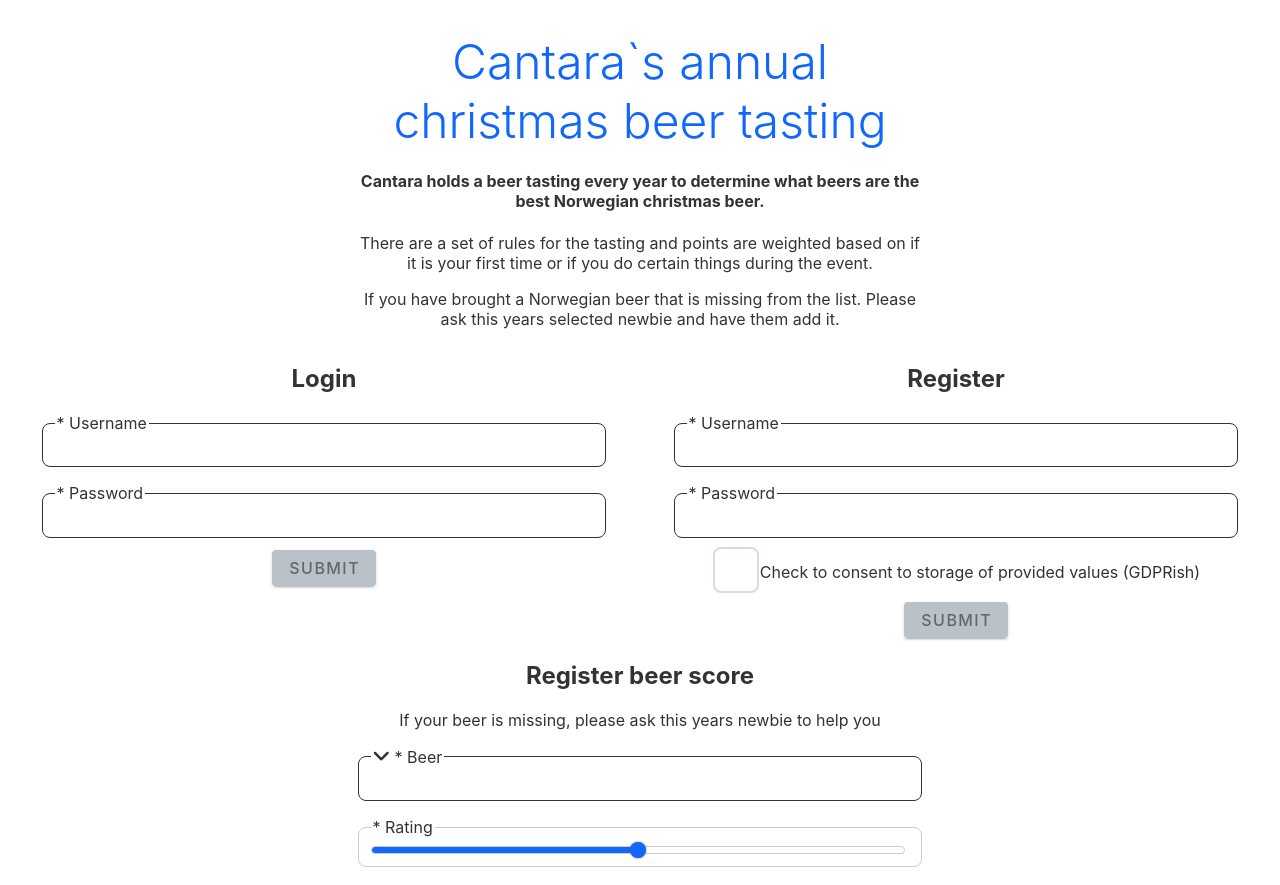
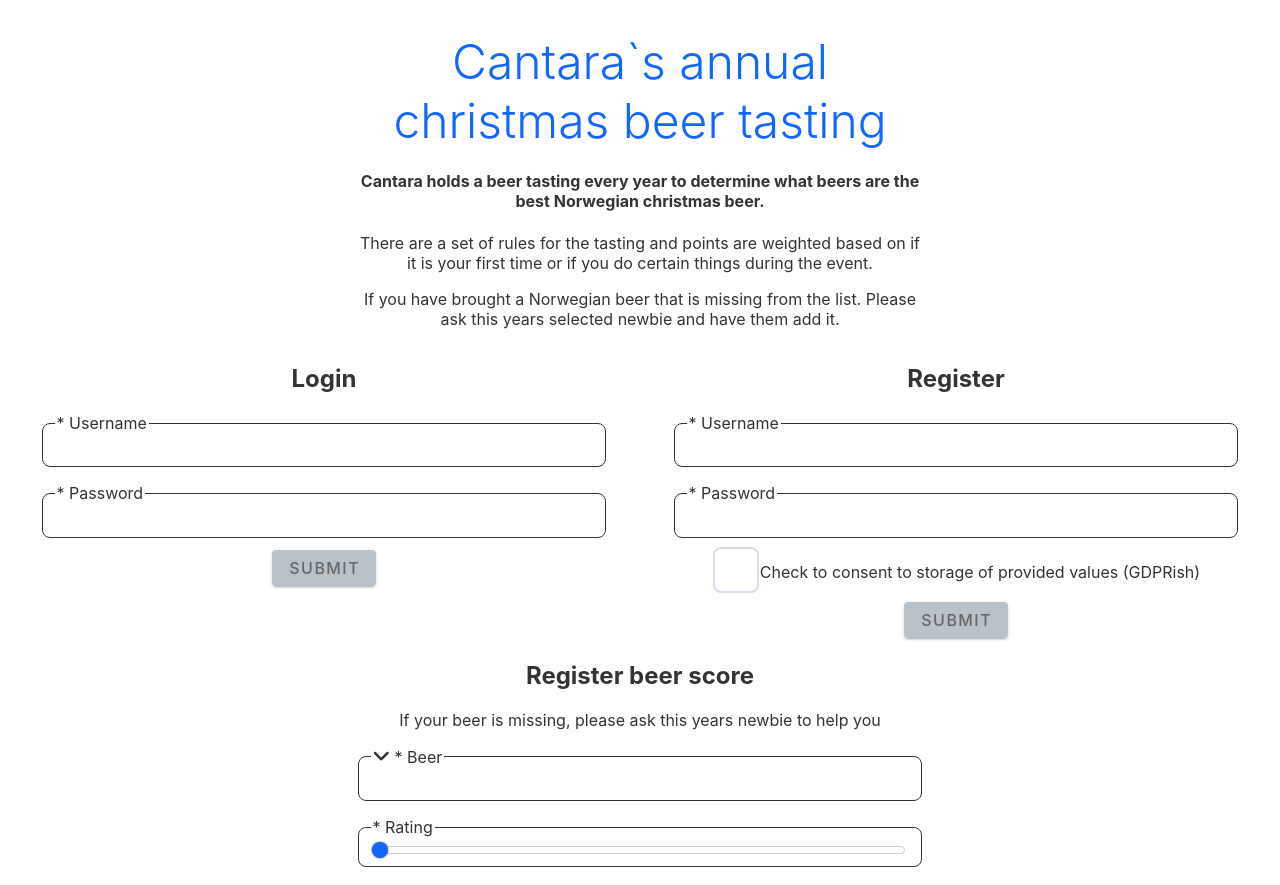
Before and after one commit to Cantara/cantara-annual-christmasbeer, a Svelte app in the folder frontend/: page / in a window 1280 px wide. Shown: the top 885 px of the page. Built offline with nearby package versions, Linux system fonts and the light colour scheme.

Commit message:
Fixing slider

```diff
--- a/frontend/src/components/Slider.svelte
+++ b/frontend/src/components/Slider.svelte
@@ -1,13 +1,18 @@
 <script>
   export let min_height = "4.4em";
   export let label = ""
-  export let value;
+  export let value = 0;
   export let required = false;
   export let downarrow = false;
   export let min = 0;
   export let max = 100;
   export let valid = false;
   let visible = false;
+  let self;
+
+  function scale(value) {
+    return 100 * ((value - min) / (max - min));
+  }
 
 $: {
   if (required && value < min) {
@@ -18,19 +23,27 @@ $: {
     valid = true;
   }
 }
+
+$: if (self) {
+    if (value < min) {
+      self.style.setProperty("background-size", "0% 100%")
+    } else {
+      self.style.setProperty("background-size", Math.round(scale(value)).toString() + "% 100%")
+    }
+  }
 </script>
 <svelte:head>
   <script src="https://kit.fontawesome.com/673f197acb.js" crossorigin="anonymous"></script>
 </svelte:head>
 
-{#if label != ""}
+{#if label !== ""}
   <fieldset class:invalid={!valid}>
     {#if downarrow}
       <legend><i class='fas fa-angle-down' style="font-size:1.25em"/>{(required ? ' * ' : '') + label}</legend>
     {:else}
       <legend>{(required ? '* ' : '') + label}</legend>
     {/if}
-    <input type="range" bind:value={value} min={min} max={max} />
+    <input type="range" bind:this={self} bind:value={value} min={min} max={max} />
   </fieldset>
 {/if}
 
--- a/frontend/src/forms/Score.svelte
+++ b/frontend/src/forms/Score.svelte
@@ -55,7 +55,7 @@
     },
     key: "",
   }
-  let scope = 50;
+  let scope = -1;
   let server_name = "";
 
   let valid_key = false;
```
